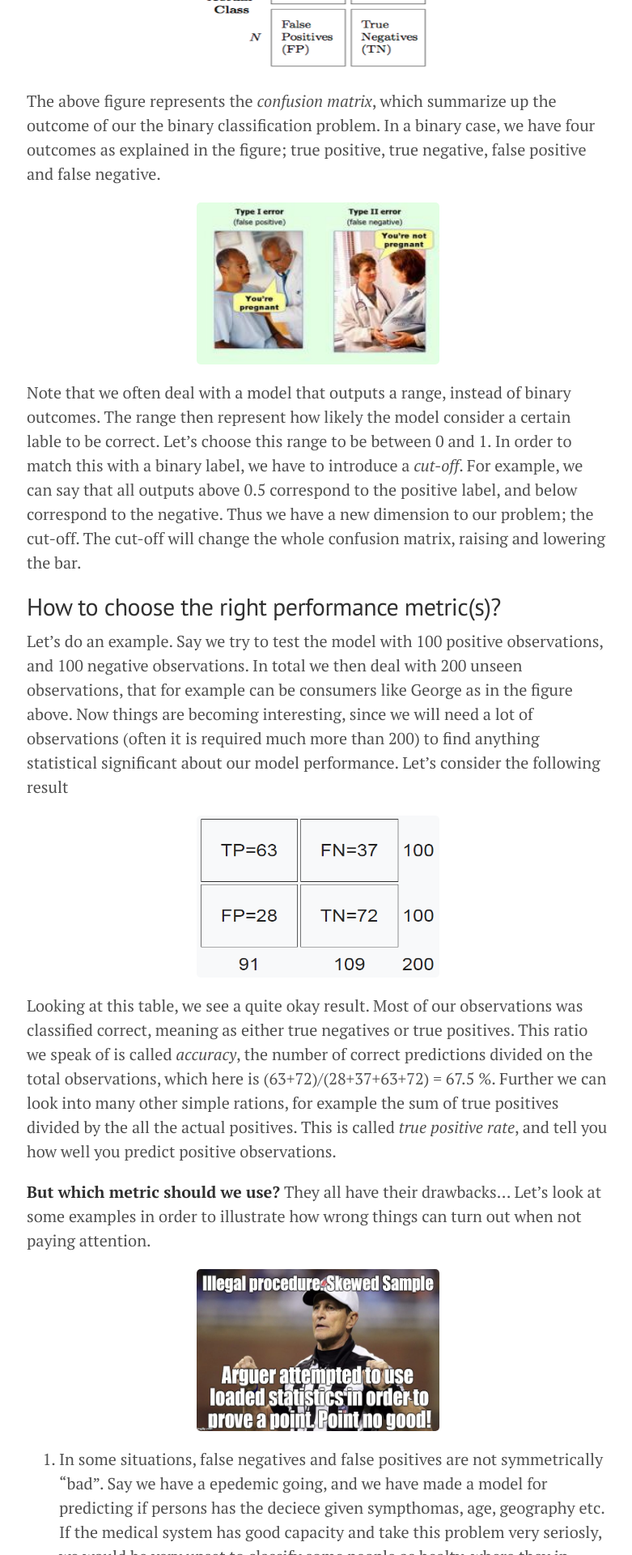
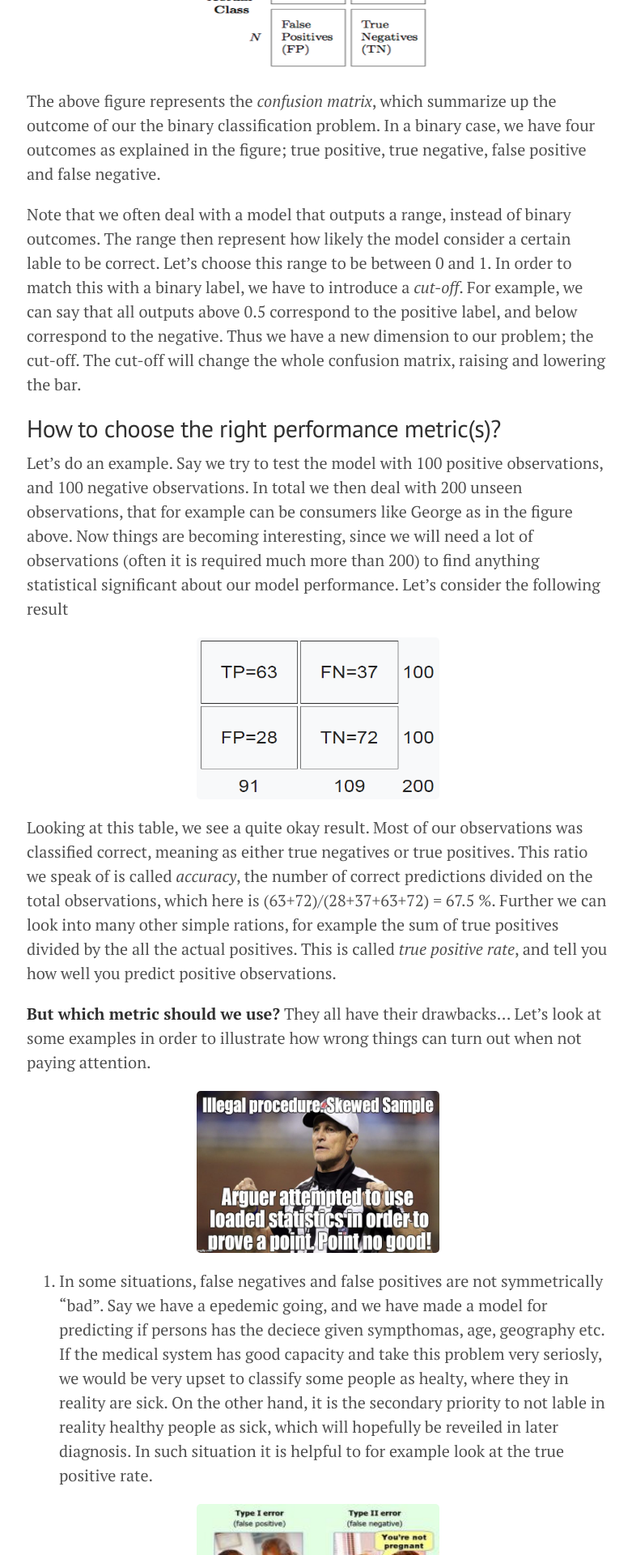
Before and after one commit to herman-hellenes/herman-hellenes.github.io, a Jekyll site: the page built from undone_posts/2017-08-28-Classification-Measure-Performance.md, in a window 1280 px wide. Shown: the part 2401-4321 px from the top of the page at 81% size, without its empty margins (247-1028 px from the left). Built offline with Jekyll 4.4.1, drawn with Linux system fonts in a browser that asks for light colours; nearby versions of some CDN libraries; comment, search, counter and statistics services are not loaded.

Commit message:
Update 2017-08-28-Classification-Measure-Performance.md

```diff
--- a/undone_posts/2017-08-28-Classification-Measure-Performance.md
+++ b/undone_posts/2017-08-28-Classification-Measure-Performance.md
@@ -44,10 +44,6 @@
 
 The above figure represents the *confusion matrix*, which summarize up the outcome of our the binary classification problem. In a binary case, we have four outcomes as explained in the figure; true positive, true negative, false positive and false negative.
 
-<p align="center">
-  <img width="300" height="200" src="/figs/classification_measure/pregnant.jpg">
-</p>
-
 Note that we often deal with a model that outputs a range, instead of binary outcomes. The range then represent how likely the model consider a certain lable to be correct. Let's choose this range to be between 0 and 1. In order to match this with a binary label, we have to introduce a *cut-off*. For example, we can say that all outputs above 0.5 correspond to the positive label, and below correspond to the negative. Thus we have a new dimension to our problem; the cut-off. The cut-off will change the whole confusion matrix, raising and lowering the bar.
 
 ## How to choose the right performance metric(s)?
@@ -68,6 +64,10 @@
 
 1. In some situations, false negatives and false positives are not symmetrically "bad". Say we have a epedemic going, and we have made a model for predicting if persons has the deciece given sympthomas, age, geography etc. If the medical system has good capacity and take this problem very seriosly, we would be very upset to classify some people as healty, where they in reality are sick. On the other hand, it is the secondary priority to not lable in reality healthy people as sick, which will hopefully be reveiled in later diagnosis. In such situation it is helpful to for example look at the true positive rate.
 
+<p align="center">
+  <img width="300" height="200" src="/figs/classification_measure/pregnant.jpg">
+</p>
+
 2. We have very skewed data. When investigating credit risk or anti-money-laundering, the data often turn out skewed. Hopefully, not many bank customers are doing money laundering. Then we can end up having over 90 % of the lable corresponding to honest customers. If we would evaluate our model in terms of accuracy, we would have 90 % accuracy with a model just predicting all customers as honest. That is no value added data science work.
 
 3. The observant reader might wonder; what about the *cut-off*?? The cut-off will influence the whole confusion matrix, and thus also the derived ratios. In fact, all ratios are turned into vectors, where each point on the vector correspond to a cut-off. Plotting confusion ratios with respect to the cut-off is then useful, for example through using the (ROC-curve)[https://en.wikipedia.org/wiki/Receiver_operating_characteristic].
```
